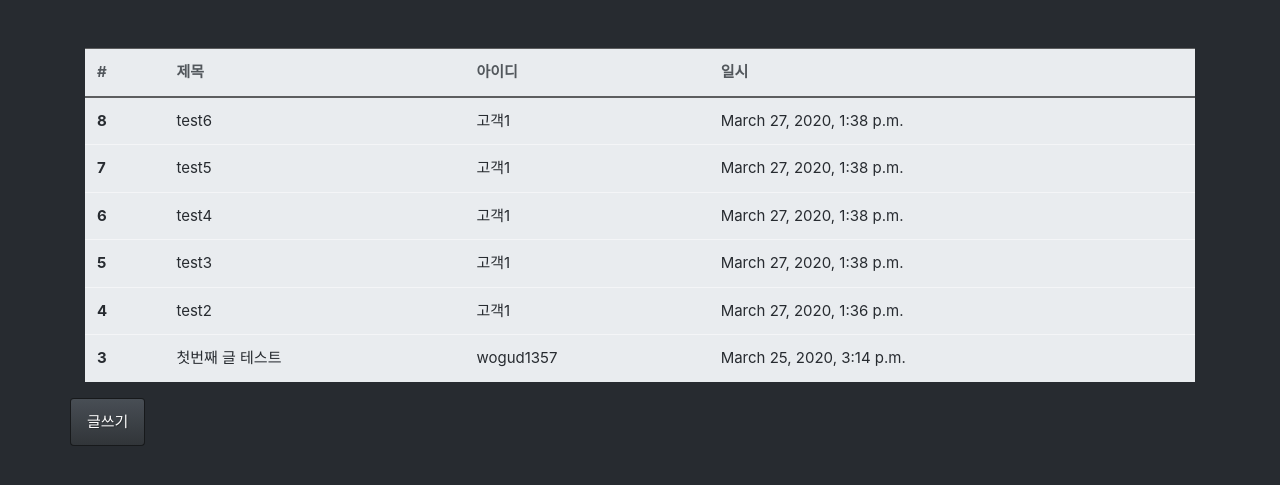
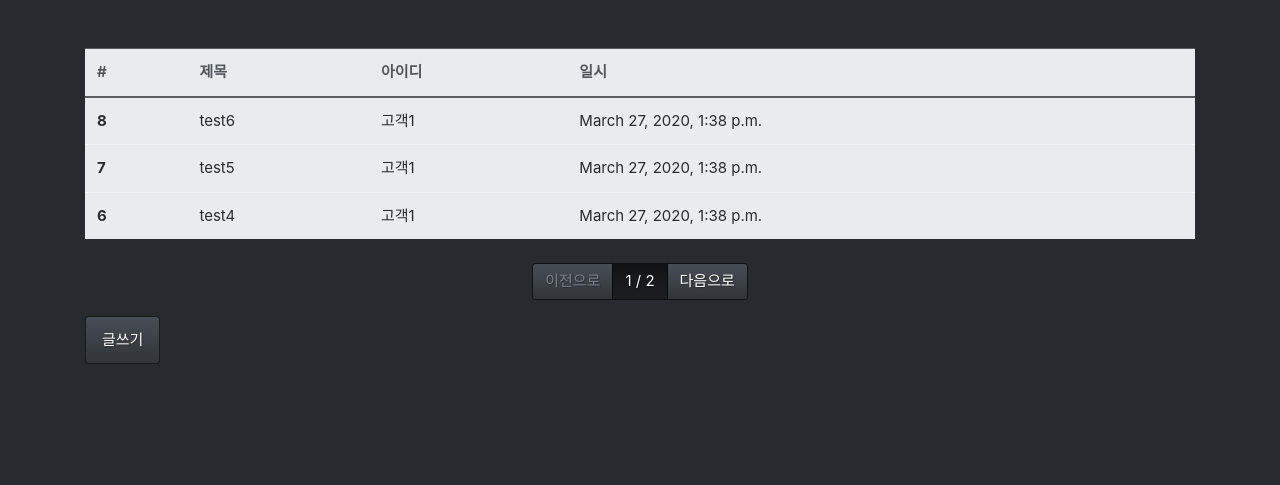
Before and after one commit to jaehyeongAN/Django-Practice, a Django app: page /board/list/ in a window 1280 px wide. Shown: the top 485 px of the page. Run offline with Django 3.2, Linux system fonts and the light colour scheme; data comes from the database, SQL or seed files in the repository; both versions use the stored data as it was after the commit; some libraries are stand-ins or nearby versions.

Commit message:
paginator

```diff
--- a/test_django/board/templates/board_list.html
+++ b/test_django/board/templates/board_list.html
@@ -24,10 +24,40 @@
 			</tbody>
 		</table>
 	</div>
-	<div class="row">
-		<div class="col-12">
-			<button class="btn btn-primary">글쓰기</button>
-		</div>
+</div>
+<div class="row mt-2">
+	<div class="col-12">
+		<nav>
+			<ul class="pagination justify-content-center">
+				{% if boards.has_previous %}
+				<li class="page-item">
+					<a class="page-link" href="?p={{ boards.previous_page_number }}">이전으로</a>
+				</li>
+				{% else %}	<!-- 이전 페이지가 없을 경우-->
+				<li class="page-item disabled">
+					<a class="page-link" href="#">이전으로</a>
+				</li>
+				{% endif %}
+				<li class="page-item active">
+					<a class="page-link" href="#">{{ boards.number }} / {{ boards.paginator.num_pages}}</a>
+				</li>
+				{% if boards.has_next %}
+				<li class="page-item">
+					<a class="page-link" href="?p={{ boards.next_page_number }}">다음으로</a>
+				</li>
+				{% else %} <!-- 다음 페이지가 없을 경우-->
+				<li class="page-item disabled">
+					<a class="page-link" href="#">다음으로</a>
+				</li>
+				{% endif %}
+			</ul>
+		</nav>
+	</div>
+</div>
+
+<div class="row">
+	<div class="col-12">
+		<button class="btn btn-primary" >글쓰기</button>
 	</div>
 </div>
 {% endblock %}
--- a/test_django/board/views.py
+++ b/test_django/board/views.py
@@ -1,4 +1,5 @@
 from django.shortcuts import render, redirect
+from django.core.paginator import Paginator
 from django.http import Http404
 from .models import Board
 from .forms import BoardForm
@@ -7,7 +8,12 @@ from customer.models import Customer
 # Create your views here.
 
 def board_list(request):
-	boards = Board.objects.all().order_by('-id') # 모든 게시글을 최신순으로 가져옴
+	all_boards = Board.objects.all().order_by('-id') # 모든 게시글을 최신순으로 가져옴
+	page = int(request.GET.get('p', 1)) # p라는 페이지로 page값을 받고 없으면 1로 받음
+	paginator = Paginator(all_boards, 3) # 3페이지 씩 보여줌
+
+	boards = paginator.get_page(page)
+
 	return render(request, 'board_list.html', {'boards':boards})
 
 
```
Also changed, not shown: test_django/db.sqlite3.
